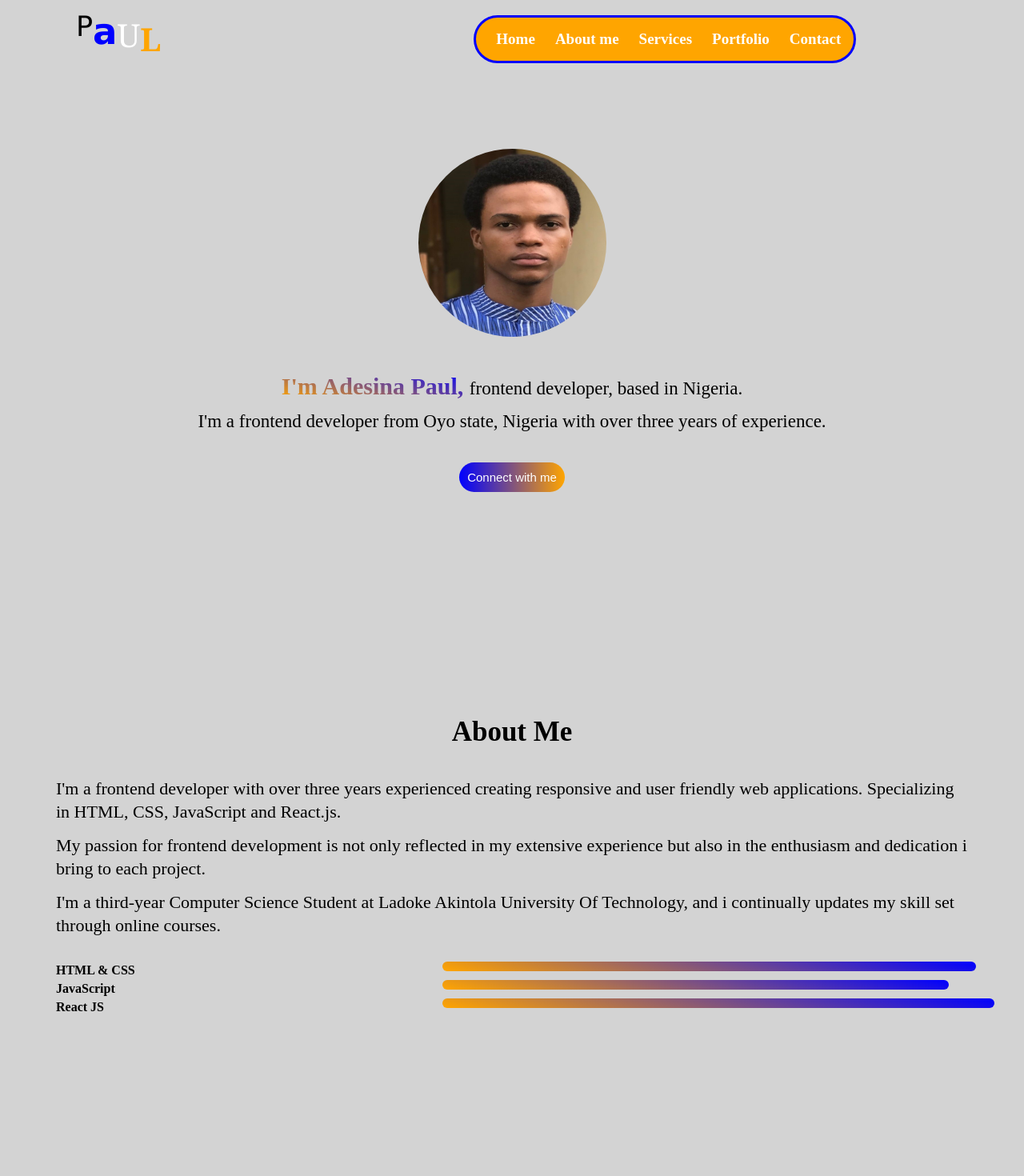
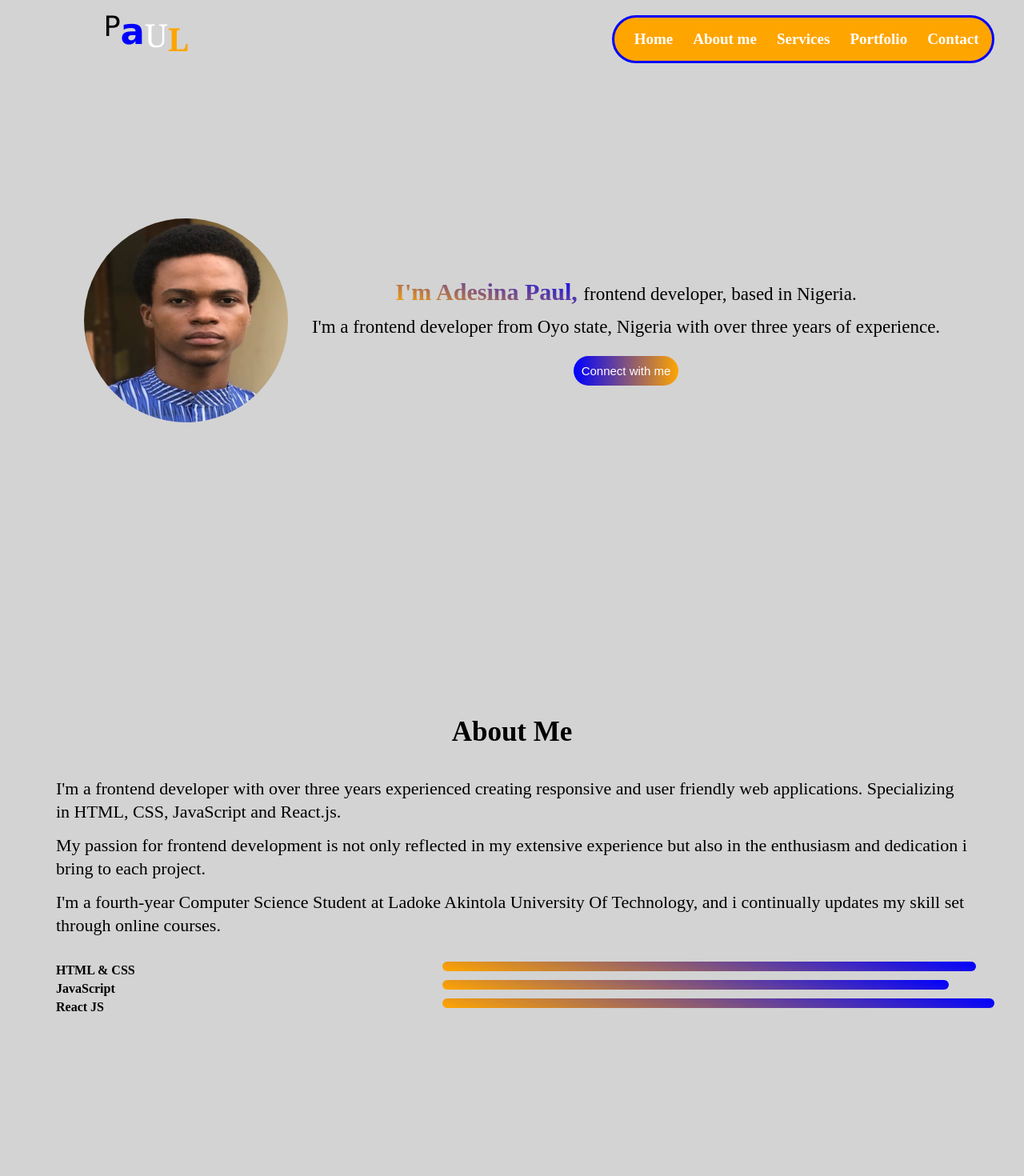
Before and after one commit to Matthias-Paul/Portfolio-, a React (Vite) app: page / in a window 1280 px wide. Shown: the top 1470 px of the page at 80% size. Built offline with nearby package versions, Linux system fonts and the light colour scheme.

Commit message:
i update my portfolio

```diff
--- a/src/About.jsx
+++ b/src/About.jsx
@@ -18,7 +18,7 @@ export default function About() {
           to each project.
         </p>
         <p>
-          I&#39;m a third-year Computer Science Student at Ladoke Akintola
+          I&#39;m a fourth-year Computer Science Student at Ladoke Akintola
           University Of Technology, and i continually updates my skill set
           through online courses.
         </p>
--- a/src/Hero.jsx
+++ b/src/Hero.jsx
@@ -16,9 +16,9 @@ export default function Hero() {
             I&#39;m a frontend developer from Oyo state, Nigeria with over three years of
             experience.
           </p>
+          <button className={styles.btn}>Connect with me</button>
+        </div>
 
-        </div>
-        <button className={styles.btn}>Connect with me</button>
       </div>
 
     </>
--- a/src/Project.jsx
+++ b/src/Project.jsx
@@ -2,7 +2,7 @@ import styles from "./project.module.css"
 import cal from "./assets/cal.jpg"
 import todo from "./assets/todos.jpg"
 import food from "./assets/food.jpg"
-import color from "./assets/color.jpg"
+import velot from "./assets/velot2.jpg"
 import job from "./assets/job.jpg"
 import sch from "./assets/school.jpg"
 export default function Project() {
@@ -21,8 +21,8 @@ export default function Project() {
  const schs = ()=>{
     window.location.href = "https://uni-web-pearl.vercel.app/"
  }
- const colors = ()=>{
-    window.location.href = "https://matthias-paul.github.io/random-color-/"
+ const velots = ()=>{
+    window.location.href = "https://velot.vercel.app/"
  }
 
 
@@ -34,9 +34,10 @@ export default function Project() {
       <img className={styles.image} onClick={calculator} src={cal} />
       <img className={styles.image} onClick={todos} src={todo} />
       <img className={styles.image} onClick={foods} src={food} />
+      <img className={styles.image} onClick={velots} src={velot} />
       <img className={styles.image} onClick={jobs} src={job} />
       <img className={styles.image} onClick={schs} src={sch} />
-      <img className={styles.image} onClick={colors} src={color} />
+
 
 
 
--- a/src/header.module.css
+++ b/src/header.module.css
@@ -1,6 +1,7 @@
 .footer {
   display: flex;
   flex-direction: row;
+  justify-content: space-around;
   position: fixed;
   background-color: lightgray;
   width: 100%;
@@ -228,3 +229,9 @@
     padding: 8px;
   }
 }
+
+@media (min-width: 1300px) {
+.footer{
+  justify-content:center;
+}
+}
--- a/src/hero.module.css
+++ b/src/hero.module.css
@@ -77,10 +77,18 @@ min-height:100vh;
 }
 
 @media (min-width:1000px){
+
+    .hero{
+        flex-direction:row;
+        justify-content: center;
+    }
+
     .image img{
 
-        width:235px;
-        height:235px;
+        width:255px;
+        height:255px;
+        margin-left:30px;
+        border-radius: 50%;
     }
     .name{
         font-size:30px;
--- a/src/service.module.css
+++ b/src/service.module.css
@@ -1,7 +1,6 @@
 .service{
 display:flex;
 justify-content: center;
-min-height:100vh;
 margin-top: -100px;
 }
 .service h3{
```
Also changed, not shown: src/assets/velot1.jpg (added), src/assets/velot2.jpg (added).
